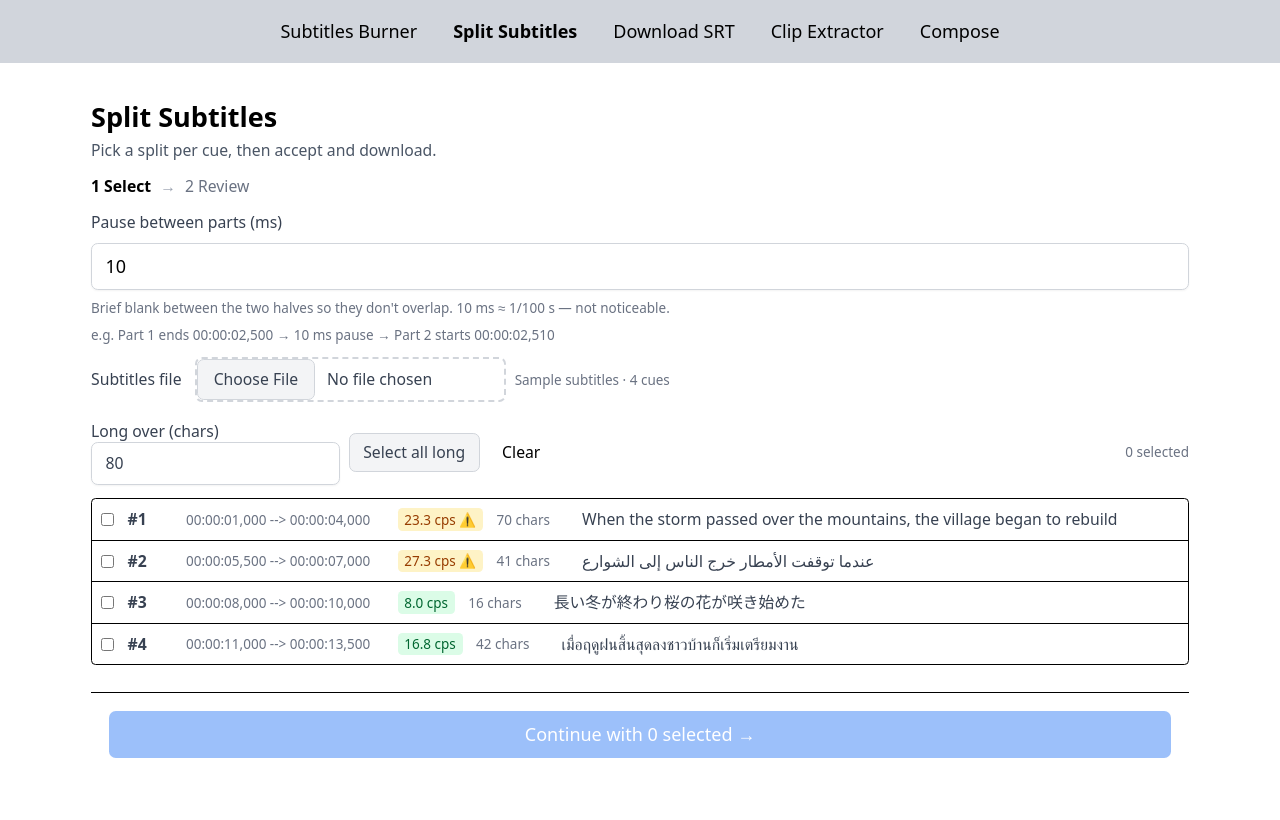
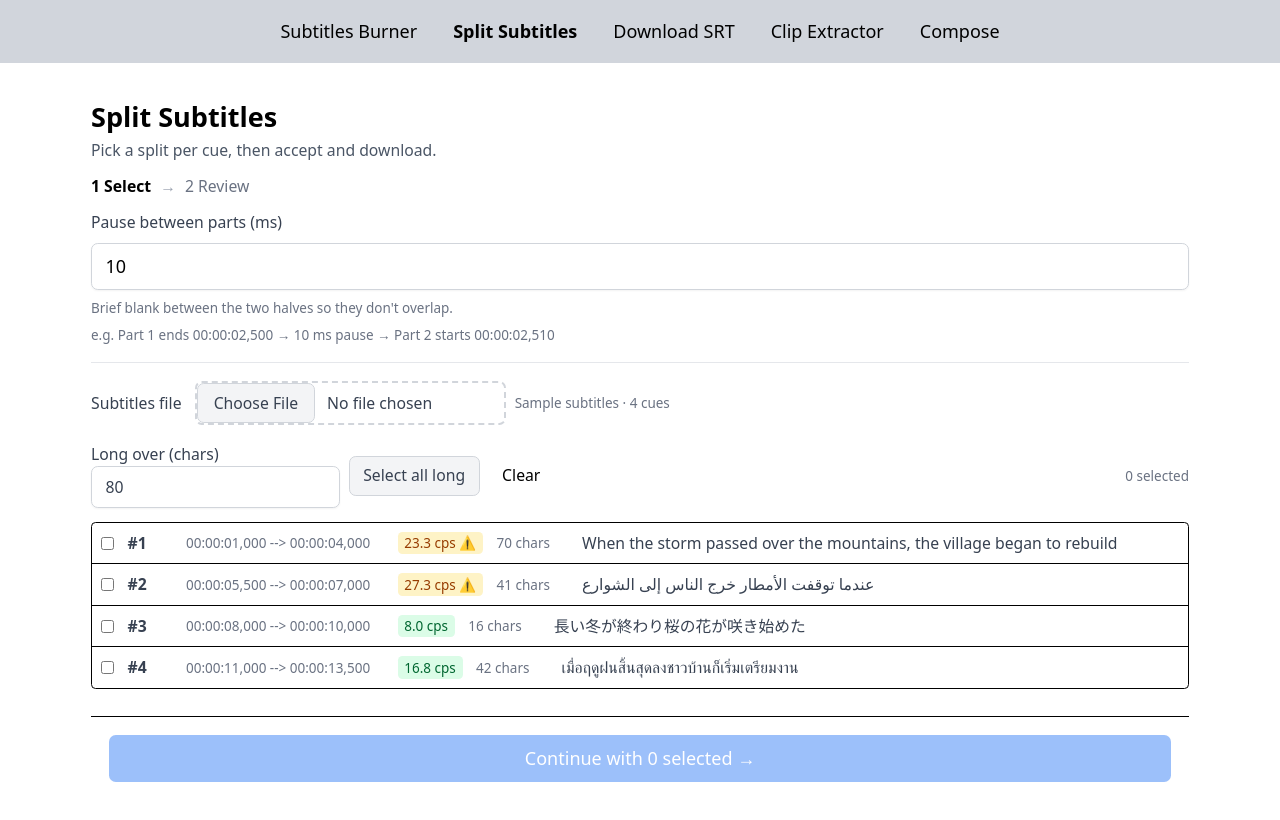
Before and after one commit to BurnySc2/burn-subtitles-web, a SvelteKit app: page /split in a window 1280 px wide. Shown: the top 820 px of the page. Built offline with nearby package versions, Linux system fonts and the light colour scheme.

Commit message:
Refine subtitle split gap settings

```diff
--- a/src/routes/split/+page.svelte
+++ b/src/routes/split/+page.svelte
@@ -215,7 +215,7 @@ onDestroy(() => result_url && URL.revokeObjectURL(result_url))
             id="gap-hint"
             class="w-full text-xs text-gray-500"
         >
-            Brief blank between the two halves so they don't overlap. 10 ms ≈ 1/100 s — not noticeable.
+            Brief blank between the two halves so they don't overlap.
         </p>
         <p
             id="gap-example"
@@ -224,6 +224,7 @@ onDestroy(() => result_url && URL.revokeObjectURL(result_url))
             {gap_example}
         </p>
     </div>
+    <hr class="my-4 border-t border-gray-200">
     <div class="mt-3 flex flex-wrap items-center gap-2">
         <label class="text-sm">
             Subtitles file
```
